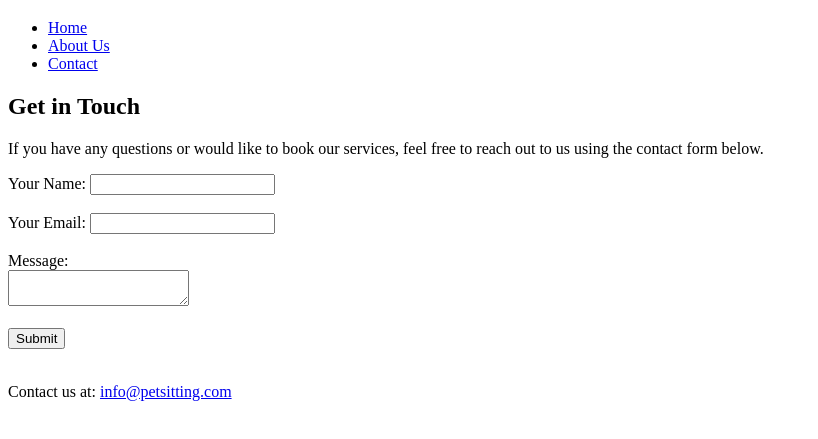
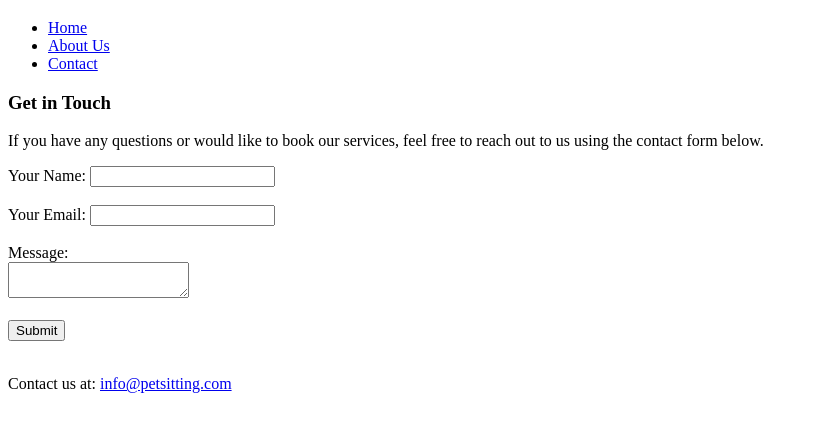
Before and after one commit to VenessaJK/Full-Stack-Project-2, a plain HTML site: page contact.html in a window 1280 px wide. Shown: the part 61-500 px from the top of the page, without its empty margins (0-818 px from the left). Drawn offline with Linux system fonts and the light colour scheme.

Commit message:
Update contact.html
Changed size of header in first section

```diff
--- a/contact.html
+++ b/contact.html
@@ -21,7 +21,7 @@
 
         <main role="Contact form">
             <section>
-                <h2>Get in Touch</h2>
+                <h3>Get in Touch</h3>
                 <p>
                     If you have any questions or would like to book our services, feel free to reach out
                     to us using the contact form below.
```
